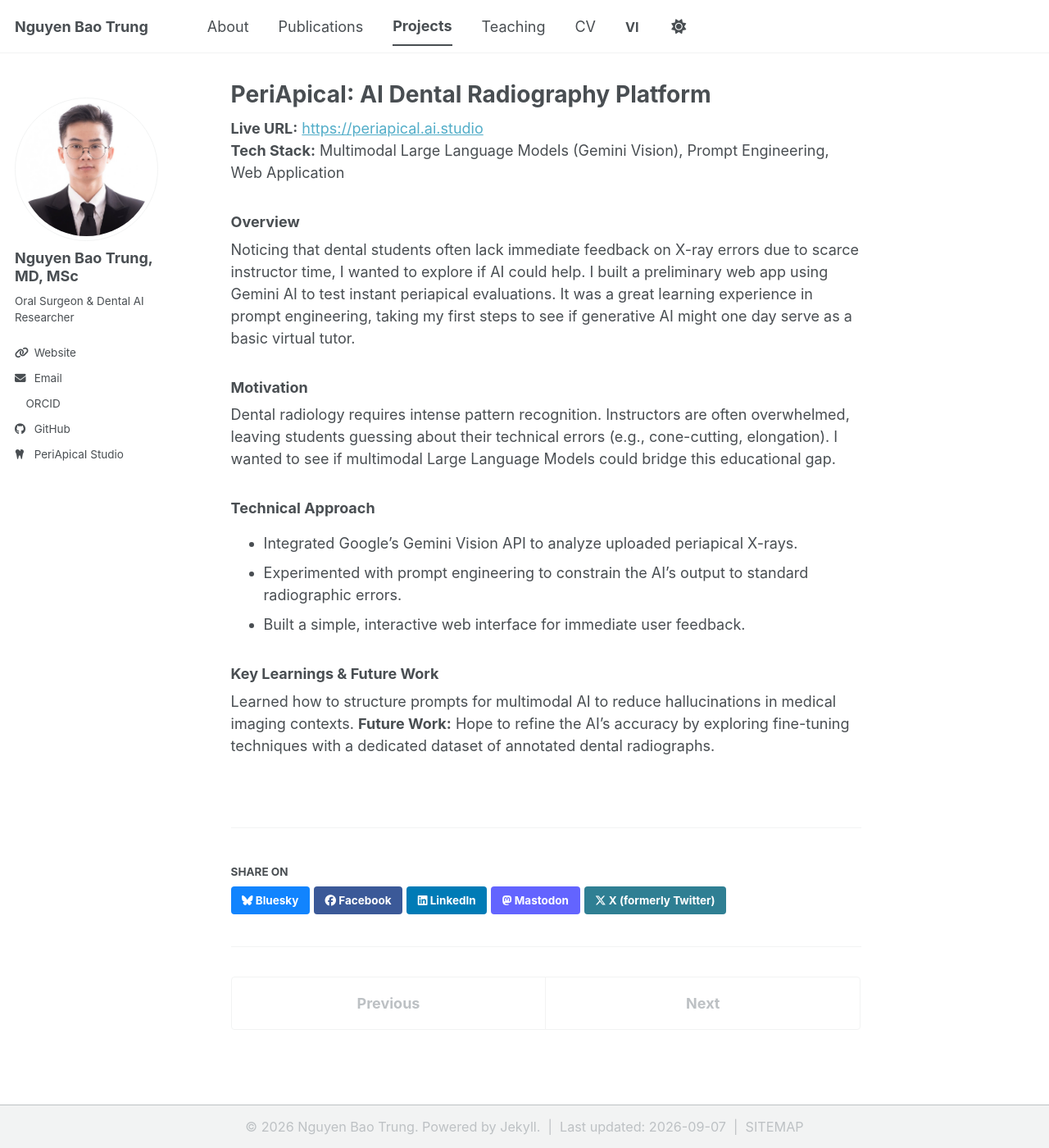
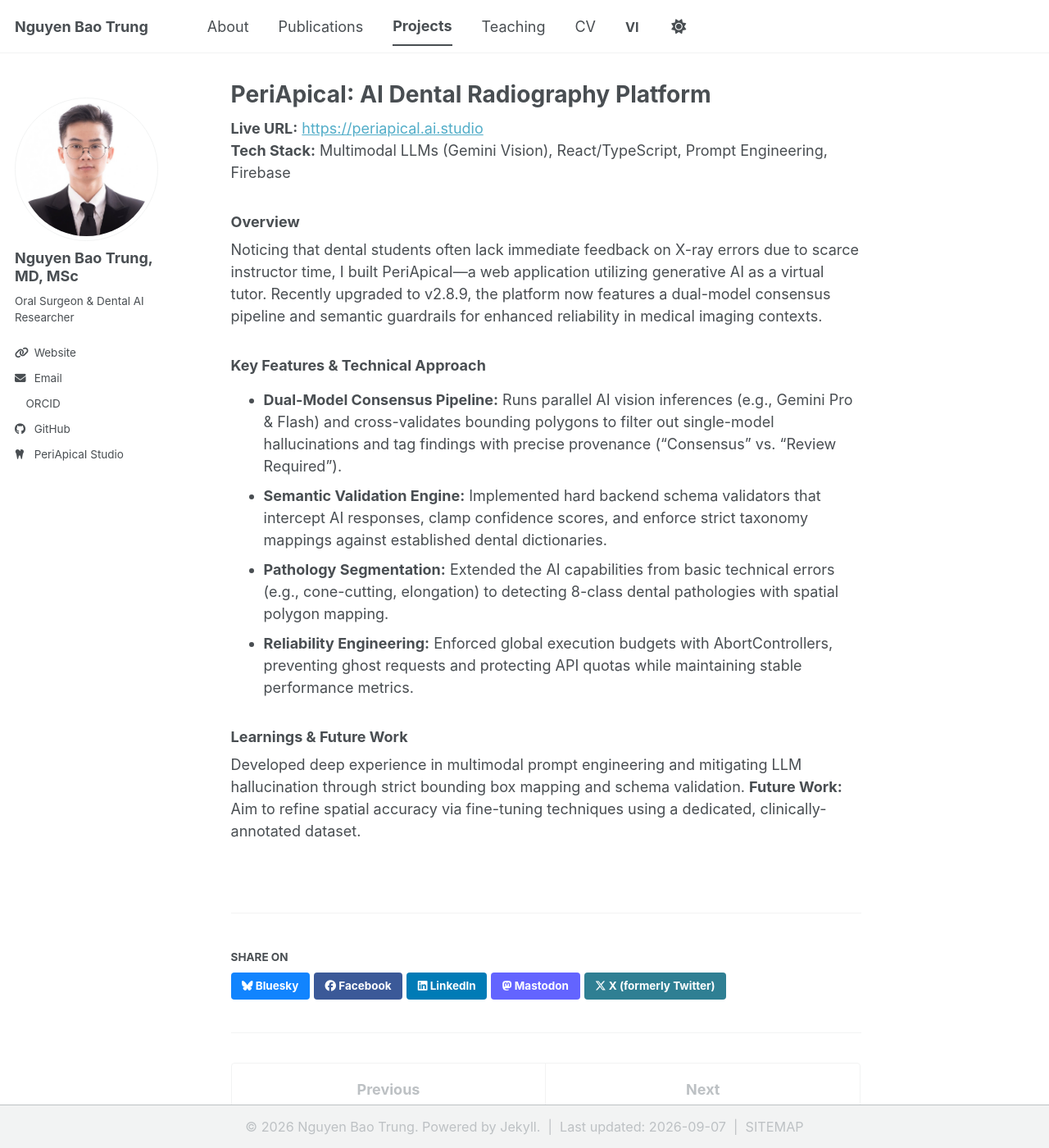
Before and after one commit to trungnb/trungnb.github.io, a Jekyll site: the page built from _portfolio/portfolio-1-periapical.md, in a window 1280 px wide and 1400 px high. Shown: the whole window at 82% size. Built offline with Jekyll 4.4.1, drawn with Linux system fonts in a browser that asks for light colours; a style sheet for code colours, icons or effects is not loaded.

Commit message:
docs: update PeriApicaI portfolio descriptions with Phase 2 features

```diff
--- a/_portfolio/portfolio-1-periapical.md
+++ b/_portfolio/portfolio-1-periapical.md
@@ -1,23 +1,21 @@
 ---
 title: "PeriApicaI: AI Dental Radiography Platform"
-excerpt: "Interactive clinical platform utilizing Gemini Vision LLMs to diagnose periapical X-ray errors.<br/><img src='https://img.shields.io/badge/Live_App-periapical.ai.studio-blue'>"
+excerpt: "Interactive clinical platform utilizing dual-mode Gemini Vision LLMs to diagnose periapical X-ray errors and segment pathologies.<br/><img src='https://img.shields.io/badge/Live_App-periapical.ai.studio-blue'>"
 collection: portfolio
 date: 2026-08-01
 ---
 
 **Live URL:** [https://periapical.ai.studio](https://periapical.ai.studio)
-**Tech Stack:** Multimodal Large Language Models (Gemini Vision), Prompt Engineering, Web Application
+**Tech Stack:** Multimodal LLMs (Gemini Vision), React/TypeScript, Prompt Engineering, Firebase
 
 ### Overview
-Noticing that dental students often lack immediate feedback on X-ray errors due to scarce instructor time, I wanted to explore if AI could help. I built a preliminary web app using Gemini AI to test instant periapical evaluations. It was a great learning experience in prompt engineering, taking my first steps to see if generative AI might one day serve as a basic virtual tutor.
+Noticing that dental students often lack immediate feedback on X-ray errors due to scarce instructor time, I built PeriApicaI—a web application utilizing generative AI as a virtual tutor. Recently upgraded to v2.8.9, the platform now features a dual-model consensus pipeline and semantic guardrails for enhanced reliability in medical imaging contexts.
 
-### Motivation
-Dental radiology requires intense pattern recognition. Instructors are often overwhelmed, leaving students guessing about their technical errors (e.g., cone-cutting, elongation). I wanted to see if multimodal Large Language Models could bridge this educational gap.
+### Key Features & Technical Approach
+* **Dual-Model Consensus Pipeline:** Runs parallel AI vision inferences (e.g., Gemini Pro & Flash) and cross-validates bounding polygons to filter out single-model hallucinations and tag findings with precise provenance ("Consensus" vs. "Review Required").
+* **Semantic Validation Engine:** Implemented hard backend schema validators that intercept AI responses, clamp confidence scores, and enforce strict taxonomy mappings against established dental dictionaries.
+* **Pathology Segmentation:** Extended the AI capabilities from basic technical errors (e.g., cone-cutting, elongation) to detecting 8-class dental pathologies with spatial polygon mapping.
+* **Reliability Engineering:** Enforced global execution budgets with AbortControllers, preventing ghost requests and protecting API quotas while maintaining stable performance metrics.
 
-### Technical Approach
-* Integrated Google's Gemini Vision API to analyze uploaded periapical X-rays.
-* Experimented with prompt engineering to constrain the AI's output to standard radiographic errors.
-* Built a simple, interactive web interface for immediate user feedback.
-
-### Key Learnings & Future Work
-Learned how to structure prompts for multimodal AI to reduce hallucinations in medical imaging contexts. **Future Work:** Hope to refine the AI's accuracy by exploring fine-tuning techniques with a dedicated dataset of annotated dental radiographs.
+### Learnings & Future Work
+Developed deep experience in multimodal prompt engineering and mitigating LLM hallucination through strict bounding box mapping and schema validation. **Future Work:** Aim to refine spatial accuracy via fine-tuning techniques using a dedicated, clinically-annotated dataset.
```
Also changed, not shown: _portfolio/portfolio-1-periapical-vi.md (+9 -11 lines).
